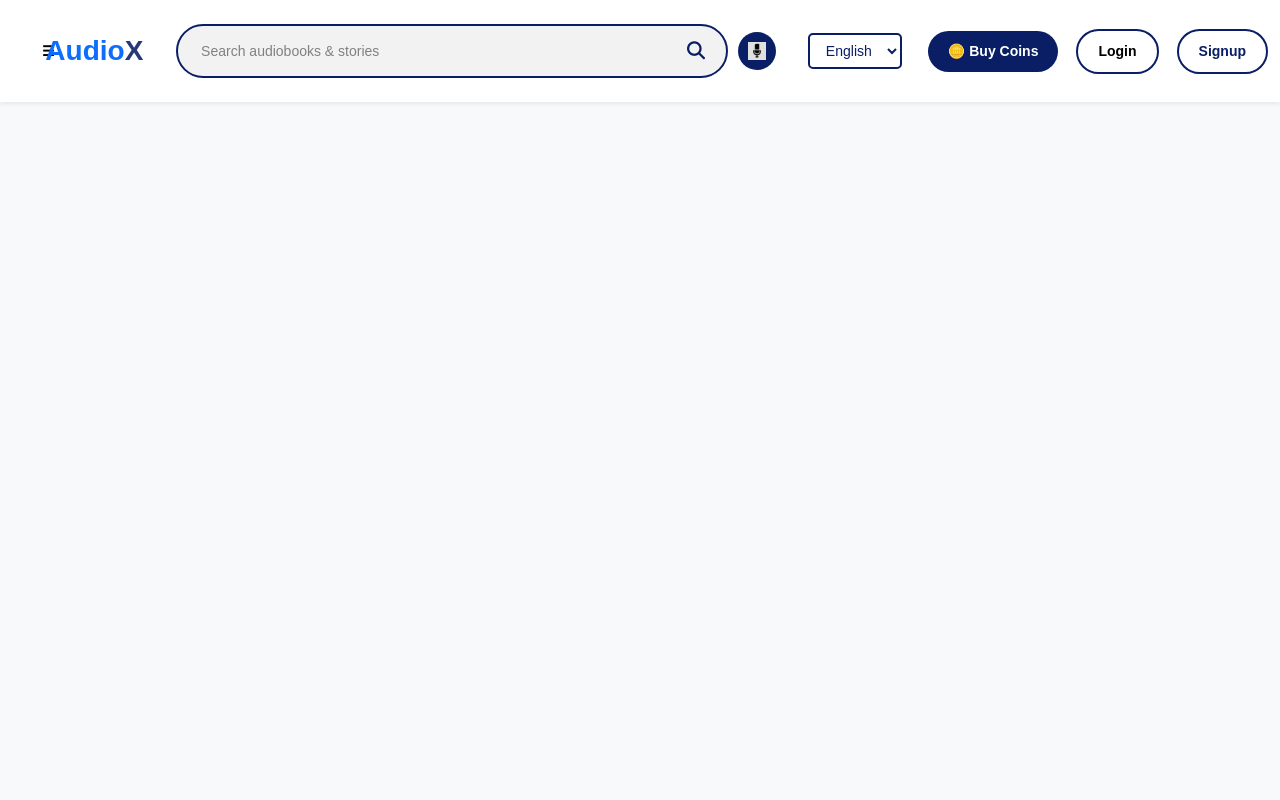
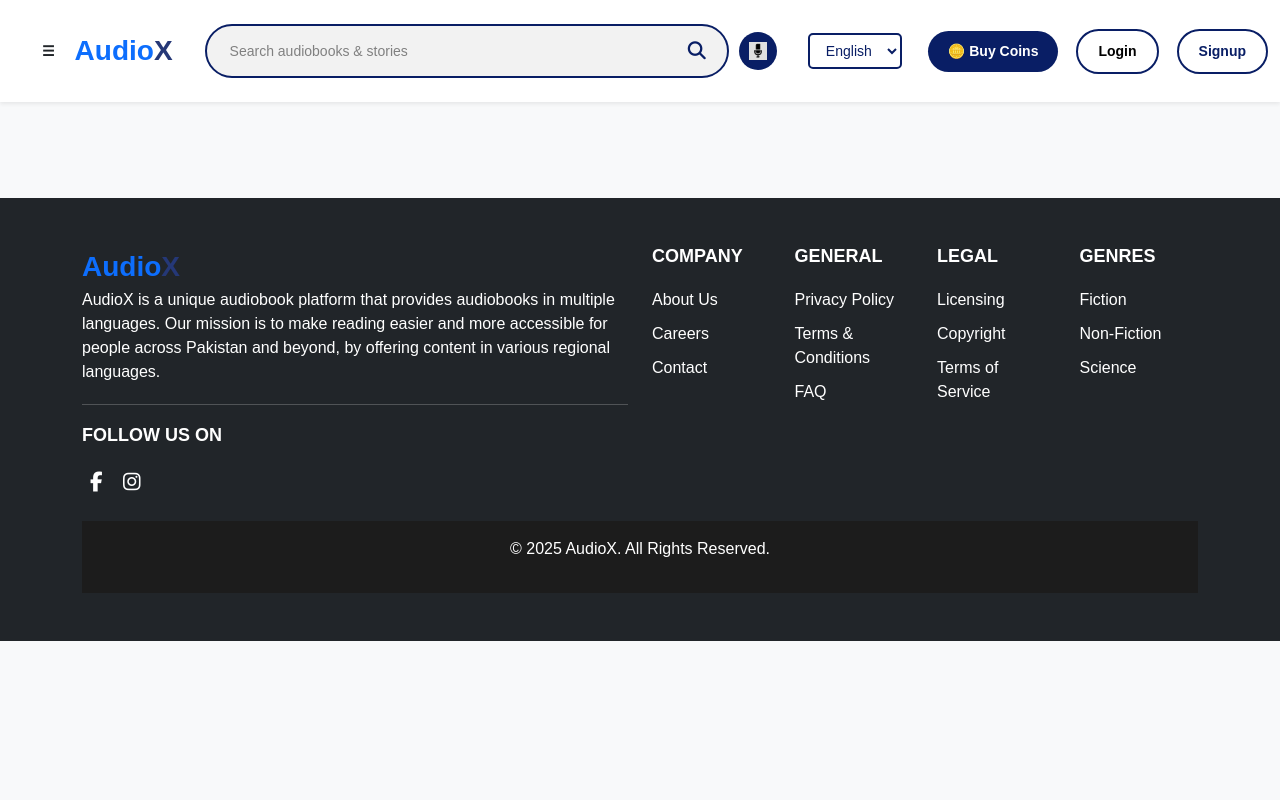
Before and after one commit to RoshaanShahid/AudioX, a Django app: page /Home/ in a window 1280 px wide. Run offline with Django 4.2, Linux system fonts and the light colour scheme; some libraries are stand-ins or nearby versions.

Commit message:
Redirect & Header Footer

```diff
--- a/AudioXCore/urls.py
+++ b/AudioXCore/urls.py
@@ -3,10 +3,13 @@
 from django.contrib import admin
 from django.urls import path, include
 from AudioXApp import views  # Corrected import
+from django.shortcuts import redirect
 
 urlpatterns = [
     path('admin/', admin.site.urls),  # Admin URL included once
     path('Home/', views.home, name='home'),  # Your custom index view
+    # Redirect from the root URL (/) to /home
+    path('', lambda request: redirect('/Home/'), name='home_redirect'),
 ]
 
 # Static files for media and audio
--- a/static/css/styles.css
+++ b/static/css/styles.css
@@ -4,6 +4,14 @@
     padding: 0;
     font-family: 'Arial', sans-serif;
     background-color: #f8f9fa; /* Light background for contrast */
+    min-height: 100%; /* Ensure body takes full height */
+}
+
+/* Flexbox to ensure footer stays at the bottom */
+body {
+    display: flex;
+    flex-direction: column;
+    height: 100%;
 }
 
 /* Header Styling */
@@ -43,19 +51,6 @@
     100% {
         color: #091e65;
     }
-}
-
-.menu-btn {
-    font-size: 24px;
-    color: #000000;
-    background: none;
-    border: none;
-    margin-right: -30px;
-    cursor: pointer;
-}
-
-.menu-btn:hover {
-    color: #091e65;
 }
 
 /* Search Bar */
@@ -119,7 +114,7 @@
     align-items: center;
     justify-content: center;
     transition: background-color 0.3s ease;
-    position: relative;  /* Add this line */
+    position: relative;
 }
 
 .voice-icon-btn img {
@@ -148,6 +143,7 @@
     z-index: 10;  /* Ensure it appears above other elements */
     margin-bottom: 5px;  /* Space between the button and tooltip */
 }
+
 /* Language Selector */
 .language-selector {
     position: relative;
@@ -215,12 +211,12 @@
     color: white;
 }
 
-/* Side Menu */
+/* Slider Menu */
 #slider-menu {
     position: fixed;
-    left: -320px;
+    left: -300px;
     top: 0;
-    width: 320px;
+    width: 300px;
     height: 100%;
     background-color: #091E65;
     color: white;
@@ -229,13 +225,17 @@
     z-index: 1050;
 }
 
-#slider-menu.open {
-    left: 0;
+/* Site title inside the slider menu */
+#slider-menu .site-title {
+    font-size: 1.5rem;
+    font-weight: bold;
+    margin-bottom: 20px;
 }
 
+/* Menu links */
 #slider-menu ul {
+    list-style: none;
     padding: 0;
-    list-style: none;
 }
 
 #slider-menu ul li {
@@ -252,23 +252,74 @@
     text-decoration: underline;
 }
 
-/* Responsive */
-@media (max-width: 768px) {
-    header {
-        flex-wrap: wrap;
-        justify-content: center;
-    }
+/* Footer Styling */
+footer {
+    background-color: #091e65; /* Setting the background color */
+    color: white; /* Setting the text color */
+    padding: 50px 0;
+    margin-top: auto; /* Ensures footer stays at the bottom */
+}
 
-    .search-container {
-        max-width: 100%;
-    }
+footer h5 {
+    color: white;
+    font-weight: bold;
+}
 
-    .btn {
-        padding: 8px 15px;
-        font-size: 12px;
-    }
+footer .fw-bold {
+    font-size: 18px;
+    color: white; /* Ensuring the headings are white */
+    margin-bottom: 20px;
+}
 
-    #slider-menu {
-        width: 250px;
-    }
+/* Removing the default padding for unordered lists */
+footer ul {
+    padding-left: 0;
 }
+
+footer ul li {
+    margin-bottom: 10px;
+}
+
+/* Styling the links */
+footer a {
+    color: white; /* Ensuring the links are white */
+    text-decoration: none;
+}
+
+/* Hover effect for links */
+footer a:hover {
+    color: #FFD700; /* Gold color on hover */
+}
+
+/* Social Media Icons */
+footer .social-icons a {
+    color: white; /* Ensuring social icons are white */
+    margin: 0 10px;
+    font-size: 20px;
+}
+
+/* Hover effect for social media icons */
+footer .social-icons a:hover {
+    color: #FFD700; /* Gold color on hover */
+}
+
+/* Separator Line */
+footer hr {
+    border: 0;
+    border-top: 1px solid #ddd; /* Light gray separator */
+    margin: 20px 0;
+}
+
+/* Footer Content Alignment */
+footer .col-md-6 {
+    margin-bottom: 30px;
+}
+
+footer .col-3 {
+    margin-bottom: 15px;
+}
+
+/* Copyright Section */
+footer .py-3 {
+    background-color: #1c1c1c; /* Darker background for the bottom section */
+}
--- /dev/null
+++ b/static/js/slider-menu.js
@@ -0,0 +1,21 @@
+document.addEventListener('DOMContentLoaded', function () {
+    const menuToggle = document.getElementById('menu-toggle');
+    const sliderMenu = document.getElementById('slider-menu');
+
+    // Toggle menu visibility when button is clicked
+    menuToggle.addEventListener('click', function () {
+        // Check the current position of the menu and toggle
+        if (sliderMenu.style.left === '0px') {
+            sliderMenu.style.left = '-300px'; // Hide menu
+        } else {
+            sliderMenu.style.left = '0px'; // Show menu
+        }
+    });
+
+    // Optional: Close menu if clicked outside
+    document.addEventListener('click', function (event) {
+        if (!sliderMenu.contains(event.target) && !menuToggle.contains(event.target)) {
+            sliderMenu.style.left = '-300px'; // Close menu when clicking outside
+        }
+    });
+});
--- a/templates/Homepage.html
+++ b/templates/Homepage.html
@@ -7,6 +7,7 @@
     <title>{% block title %}AudioX - An Audiobook Platform{% endblock %}</title>
     <link rel="stylesheet" href="https://cdn.jsdelivr.net/npm/bootstrap@5.3.0-alpha3/dist/css/bootstrap.min.css">
     <link rel="stylesheet" href="{% static 'css/styles.css' %}">
+    <script src="https://kit.fontawesome.com/a076d05399.js" crossorigin="anonymous"></script>
     <script src="https://kit.fontawesome.com/a076d05399.js" crossorigin="anonymous"></script>
 </head>
 <body>
@@ -67,45 +68,87 @@
         {% endblock %}
     </div>
 
+    <!-- Footer -->
+<footer class="bg-dark text-white py-5">
+    <div class="container">
+        <div class="row">
+            <!-- Left Side (Logo, Description, Follow Us) -->
+            <div class="col-md-6 mb-4">
+                <!-- Logo Section -->
+                <a href="#" class="navbar-brand text-primary fw-bold fs-3">
+                    Audio<span class="logo-highlight">X</span>
+                </a>
+
+                <!-- About AudioX Section -->
+                <p>AudioX is a unique audiobook platform that provides audiobooks in multiple languages. Our mission is to make reading easier and more accessible for people across Pakistan and beyond, by offering content in various regional languages.</p>
+
+                <!-- Separator Line -->
+                <hr class="bg-white">
+
+                <!-- Follow Us Section -->
+                <h5 class="fw-bold">FOLLOW US ON</h5>
+                <div class="social-icons">
+                    <a href="#" class="text-white mx-2" title="Facebook"><i class="fab fa-facebook-f"></i></a>
+                    <a href="#" class="text-white mx-2" title="Instagram"><i class="fab fa-instagram"></i></a>
+                </div>
+            </div>
+
+            <!-- Right Side (Company, General, Legal, Genres) -->
+            <div class="col-md-6 mb-4">
+                <div class="row">
+                    <!-- Company Section -->
+                    <div class="col-3">
+                        <h5 class="fw-bold">COMPANY</h5>
+                        <ul class="list-unstyled">
+                            <li><a href="#" class="text-white text-decoration-none">About Us</a></li>
+                            <li><a href="#" class="text-white text-decoration-none">Careers</a></li>
+                            <li><a href="#" class="text-white text-decoration-none">Contact</a></li>
+                        </ul>
+                    </div>
+
+                    <!-- General Section -->
+                    <div class="col-3">
+                        <h5 class="fw-bold">GENERAL</h5>
+                        <ul class="list-unstyled">
+                            <li><a href="#" class="text-white text-decoration-none">Privacy Policy</a></li>
+                            <li><a href="#" class="text-white text-decoration-none">Terms & Conditions</a></li>
+                            <li><a href="#" class="text-white text-decoration-none">FAQ</a></li>
+                        </ul>
+                    </div>
+
+                    <!-- Legal Section -->
+                    <div class="col-3">
+                        <h5 class="fw-bold">LEGAL</h5>
+                        <ul class="list-unstyled">
+                            <li><a href="#" class="text-white text-decoration-none">Licensing</a></li>
+                            <li><a href="#" class="text-white text-decoration-none">Copyright</a></li>
+                            <li><a href="#" class="text-white text-decoration-none">Terms of Service</a></li>
+                        </ul>
+                    </div>
+
+                    <!-- Genres Section -->
+                    <div class="col-3">
+                        <h5 class="fw-bold">GENRES</h5>
+                        <ul class="list-unstyled">
+                            <li><a href="#" class="text-white text-decoration-none">Fiction</a></li>
+                            <li><a href="#" class="text-white text-decoration-none">Non-Fiction</a></li>
+                            <li><a href="#" class="text-white text-decoration-none">Science</a></li>
+                        </ul>
+                    </div>
+                </div>
+            </div>
+        </div>
+
+        <!-- Copyright Section -->
+        <div class="text-center py-3">
+            <p>&copy; 2025 AudioX. All Rights Reserved.</p>
+        </div>
+    </div>
+</footer>
+
     <script src="https://cdn.jsdelivr.net/npm/bootstrap@5.3.0-alpha3/dist/js/bootstrap.bundle.min.js"></script>
     <script src="{% static 'js/voice-search.js' %}"></script>
-    <script>
-        // Slider Menu Toggle
-        const menuToggle = document.getElementById('menu-toggle');
-        const sliderMenu = document.getElementById('slider-menu');
-
-        menuToggle.addEventListener('click', () => {
-            sliderMenu.style.left = sliderMenu.style.left === "0px" ? "-300px" : "0px";
-        });
-
-        document.addEventListener('click', (e) => {
-            if (!sliderMenu.contains(e.target) && !menuToggle.contains(e.target)) {
-                sliderMenu.style.left = "-300px";
-            }
-        });
-
-        // Voice Search Toggle
-        const voiceBtn = document.getElementById('voice-search-btn');
-        let isRecording = false;
-
-        voiceBtn.addEventListener('click', () => {
-            isRecording = !isRecording;
-            if (isRecording) {
-                startVoiceSearch();
-            } else {
-                stopVoiceSearch();
-            }
-        });
-
-        function startVoiceSearch() {
-            console.log("Voice Search Started");
-            // Add actual voice search logic here
-        }
-
-        function stopVoiceSearch() {
-            console.log("Voice Search Stopped");
-            // Add logic to stop voice search here
-        }
-    </script>
+    <!-- Link to the new slider-menu.js -->
+    <script src="{% static 'js/slider-menu.js' %}"></script>
 </body>
 </html>
```
